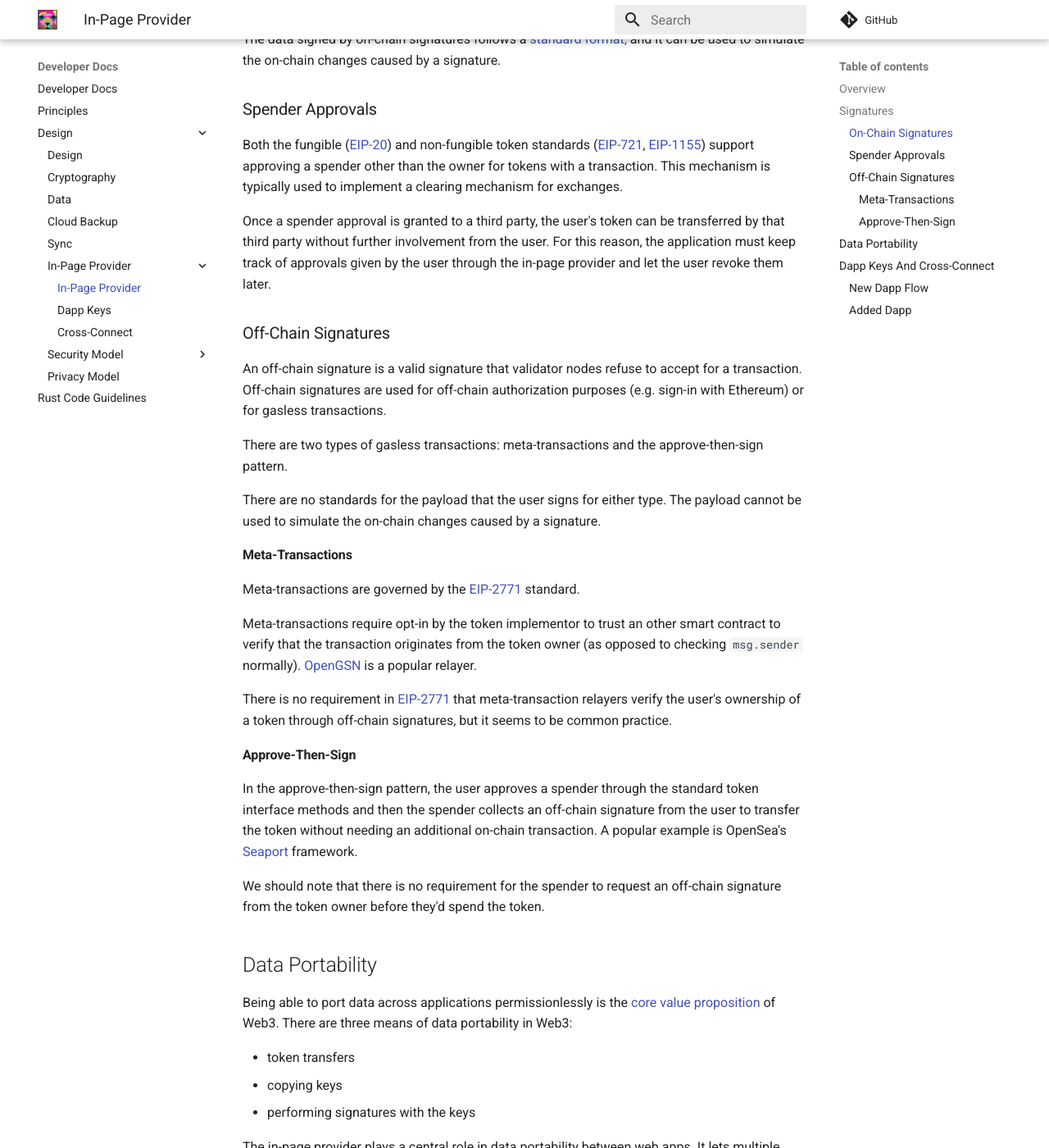
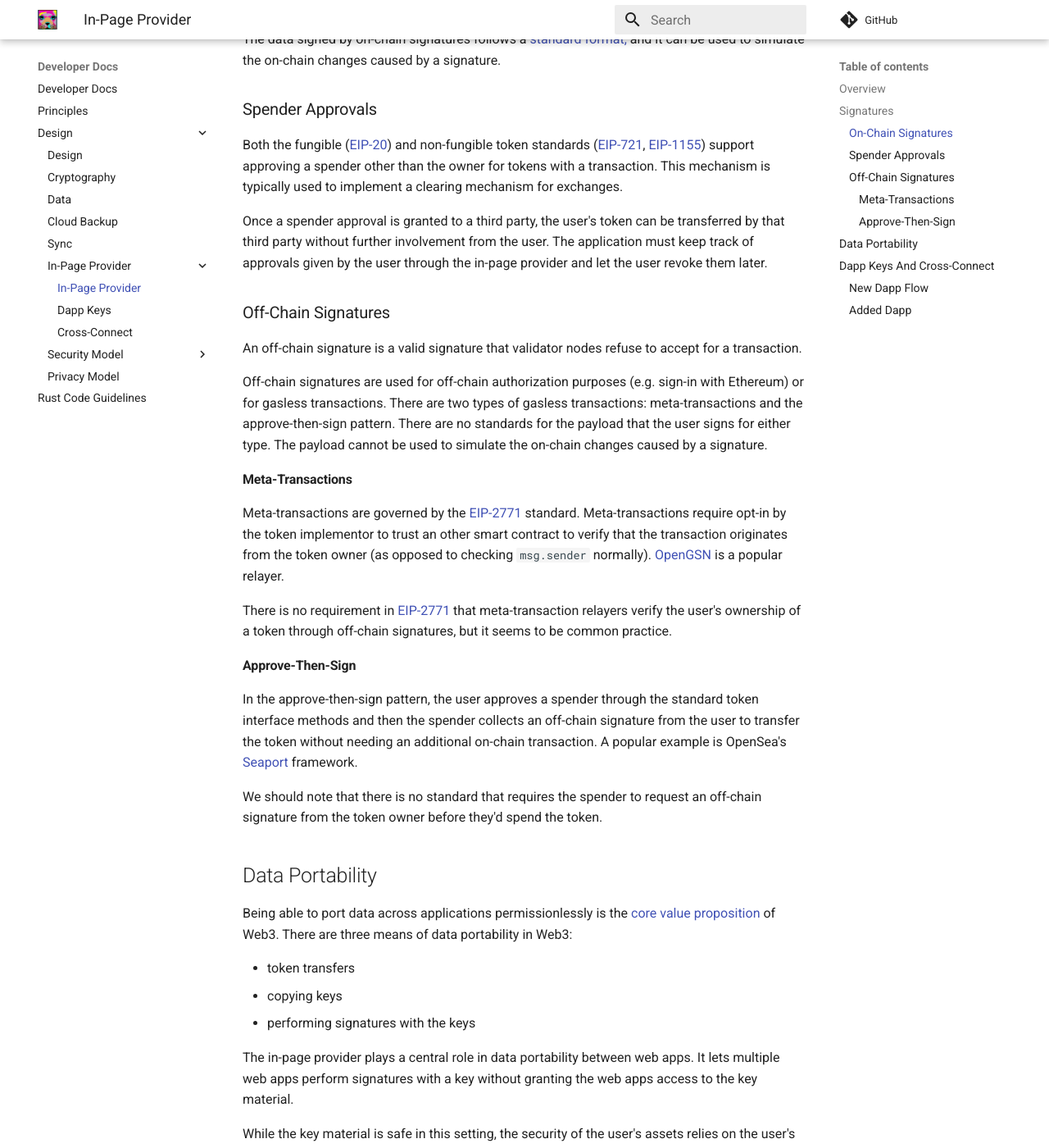
Before and after one commit to sealvault/sealvault, an MkDocs documentation site: the page built from website/src/dev-docs/design/in-page-provider.md, in a window 1280 px wide and 1400 px high, scrolled down 748 px. Shown: the whole window at 82% size. Built offline with MkDocs 1.6.1 and Material for MkDocs 9.7.7, drawn with Linux system fonts in a browser that asks for light colours; comment, search, counter and statistics services are not loaded; some of the changed text lies outside the part shown.

Commit message:
Update in-page provider docs

```diff
--- a/website/src/dev-docs/design/in-page-provider.md
+++ b/website/src/dev-docs/design/in-page-provider.md
@@ -38,31 +38,29 @@ a spender other than the owner for tokens with a transaction. This mechanism is
 typically used to implement a clearing mechanism for exchanges.
 
 Once a spender approval is granted to a third party, the user's token can be
-transferred by that third party without further involvement from the user.
-For this reason, the application must keep track of approvals given by the user
-through the in-page provider and let the user revoke them later.
+transferred by that third party without further involvement from the user. The
+application must keep track of approvals given by the user through the in-page
+provider and let the user revoke them later.
 
 ### Off-Chain Signatures
 
 An off-chain signature is a valid signature that validator nodes refuse to
-accept for a transaction. Off-chain signatures are used for off-chain
-authorization purposes (e.g. sign-in with Ethereum) or for gasless transactions.
+accept for a transaction.
 
-There are two types of gasless transactions: meta-transactions and the
-approve-then-sign pattern.
-
-There are no standards for the payload that the user signs for either type. The
-payload cannot be used to simulate the on-chain changes caused by a signature.
+Off-chain signatures are used for off-chain authorization purposes (e.g. sign-in
+with Ethereum) or for gasless transactions. There are two types of gasless
+transactions: meta-transactions and the approve-then-sign pattern. There are no
+standards for the payload that the user signs for either type. The payload
+cannot be used to simulate the on-chain changes caused by a signature.
 
 #### Meta-Transactions
 
 Meta-transactions are governed by the
-[EIP-2771](https://eips.ethereum.org/EIPS/eip-2771) standard.
-
-Meta-transactions require opt-in by the token implementor to trust an other
-smart contract to verify that the transaction originates from the token owner
-(as opposed to checking `msg.sender` normally). [OpenGSN](https://opengsn.org/)
-is a popular relayer.
+[EIP-2771](https://eips.ethereum.org/EIPS/eip-2771) standard. Meta-transactions
+require opt-in by the token implementor to trust an other smart contract to
+verify that the transaction originates from the token owner (as opposed to
+checking `msg.sender` normally). [OpenGSN](https://opengsn.org/) is a popular
+relayer.
 
 There is no requirement in [EIP-2771](https://eips.ethereum.org/EIPS/eip-2771)
 that meta-transaction relayers verify the user's ownership of a token through
@@ -76,7 +74,7 @@ signature from the user to transfer the token without needing an additional
 on-chain transaction. A popular example is OpenSea's
 [Seaport](https://docs.opensea.io/v2.0/reference/seaport-overview) framework.
 
-We should note that there is no requirement for the spender to request an
+We should note that there is no standard that requires the spender to request an
 off-chain signature from the token owner before they'd spend the token.
 
 ## Data Portability
```
Also changed, not shown: other parts of website/src/dev-docs/design/in-page-provider.md (+14 -10 lines).
